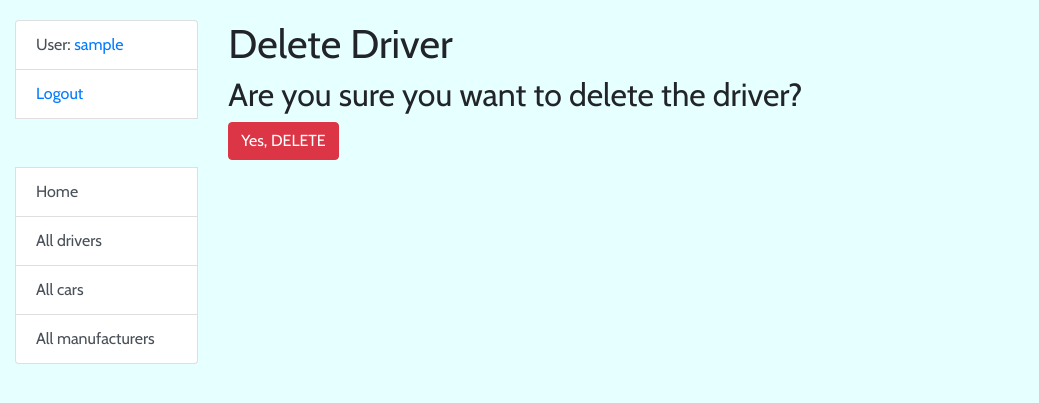
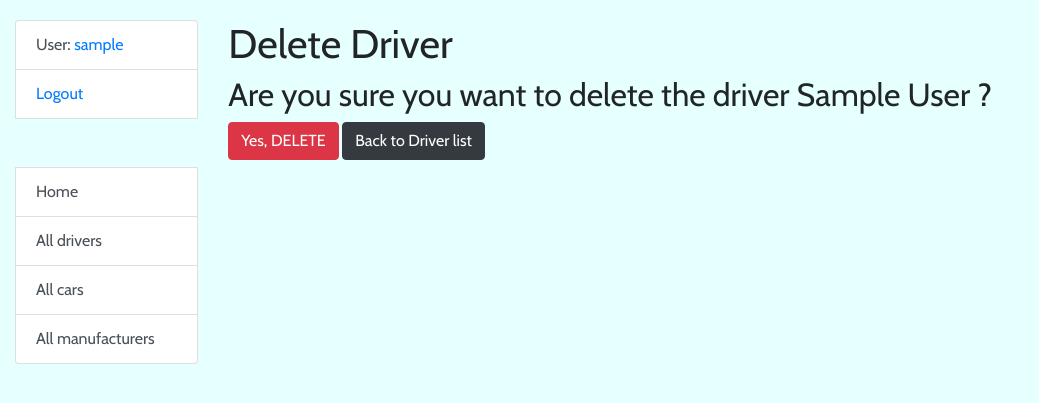
Before and after one commit to 4ndyua/taxi, a Django app: page /drivers/1/delete/ in a window 1280 px wide. Shown: the top 403 px of the page, without its empty margins (0-1039 px from the left). Run offline with Django 4.2, Linux system fonts and the light colour scheme; the visitor is signed in with stand-in values (Sample User, id 1); data comes from the database, SQL or seed files in the repository.

Commit message:
new changes

```diff
--- a/templates/taxi/car_confirm_delete.html
+++ b/templates/taxi/car_confirm_delete.html
@@ -1,11 +1,13 @@
 {% extends "base.html" %}
 
 {% block content %}
-  <h1>Are you sure you want to delete the car?</h1>
+  <h1>Are you sure you want to delete the car {{ car.model }} ?</h1>
     <br>
   <form action="" method="post">
     {% csrf_token %}
-
     <input type="submit" value="Yes, DELETE" class="btn btn-danger">
+    <a class="btn btn-dark" href="{% url 'taxi:car-list' %}" role="button">
+        Back to Car list
+        </a>
   </form>
 {% endblock %}
--- a/templates/taxi/driver_confirm_delete.html
+++ b/templates/taxi/driver_confirm_delete.html
@@ -2,11 +2,13 @@
 
 {% block content %}
   <h1>Delete Driver</h1>
-  <h2>Are you sure you want to delete the driver?</h2>
+  <h2>Are you sure you want to delete the driver {{ driver.first_name }} {{ driver.last_name }} ?</h2>
 
   <form action="" method="post">
     {% csrf_token %}
-
     <input type="submit" value="Yes, DELETE" class="btn btn-danger">
+        <a class="btn btn-dark" href="{% url 'taxi:driver-list' %}" role="button">
+        Back to Driver list
+        </a>
   </form>
 {% endblock %}
--- a/templates/taxi/driver_form.html
+++ b/templates/taxi/driver_form.html
@@ -8,5 +8,8 @@
     {{ form|crispy }}
       <br>
     <input class="btn btn-primary" type="submit" value="Submit">
+    <a class="btn btn-dark" href="{% url 'taxi:driver-list' %}" role="button">
+        Back to Driver list
+        </a>
   </form>
 {% endblock %}
--- a/templates/taxi/manufacturer_form.html
+++ b/templates/taxi/manufacturer_form.html
@@ -9,6 +9,9 @@
     {{ form|crispy }}
     <br>
     <input class="btn btn-primary" type="submit" value="Submit">
+    <a class="btn btn-dark" href="{% url 'taxi:manufacturer-list' %}" role="button">
+        Back to Manufacturer list
+    </a>
 
   </form>
 {% endblock %}
```
Also changed, not shown: templates/taxi/manufacturer_confirm_delete.html (+5 -2 lines), templates/taxi/manufacturer_detail.html (+11 -0 lines).
